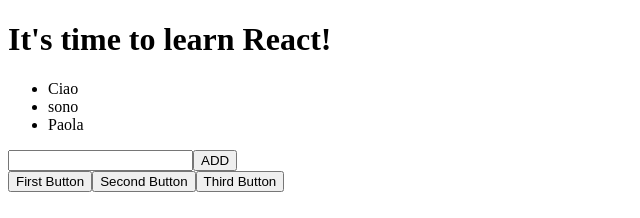
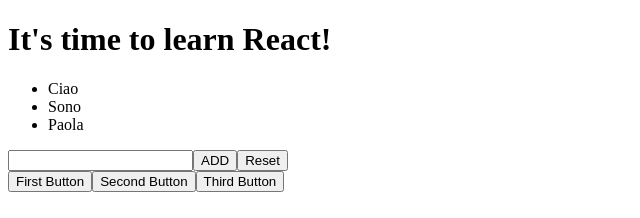
Before and after one commit to paolamelch/React-Paola, a React (Create React App) app in the folder my-app1/: page / in a window 1280 px wide. Shown: the top 218 px of the page, without its empty margins (0-640 px from the left). Built offline with nearby package versions, Linux system fonts and the light colour scheme.

Commit message:
esercizio 24

```diff
--- a/my-app1/src/App.js
+++ b/my-app1/src/App.js
@@ -17,7 +17,7 @@
         return(
             <>
                 <Hello />
-                <ToDoList/>
+                <ToDoList names={["Ciao","Sono","Paola"]}/>
                 <ClickTracker/>
             </>
         )
--- a/my-app1/src/ToDoList.js
+++ b/my-app1/src/ToDoList.js
@@ -1,6 +1,6 @@
 import React from "react";
 
-const items = ["Ciao", "sono","Paola"]
+
 
 export class ToDoList extends React.Component{
 
@@ -19,11 +19,21 @@
 
     handleAddingInput = () =>{
         this.setState({
-            item: items.push(this.state.item.props.children)
+            item: this.props.names.push(this.state.item.props.children)
         })
     }
 
+    handleClearButton = () =>{
+        this.setState({
+            item : this.props.names.splice(0,4)
+        }
+
+        )
+    }
+
+
     render(){
+        const items = [...this.props.names]
         const listItems = items.map((item) =><li>{item}</li>)
         return(
             <div>
@@ -32,6 +42,7 @@
                 <div>
                     <input type="text" name="input" onChange={this.handleItemChange}/>
                     <button onClick={this.handleAddingInput}>ADD</button>
+                    <button onClick={this.handleClearButton}>Reset</button>
                 </div>
             </div>
 
```
Also changed, not shown: my-app1/src/consegna esercizi/es24/Lists 05.txt (added).
